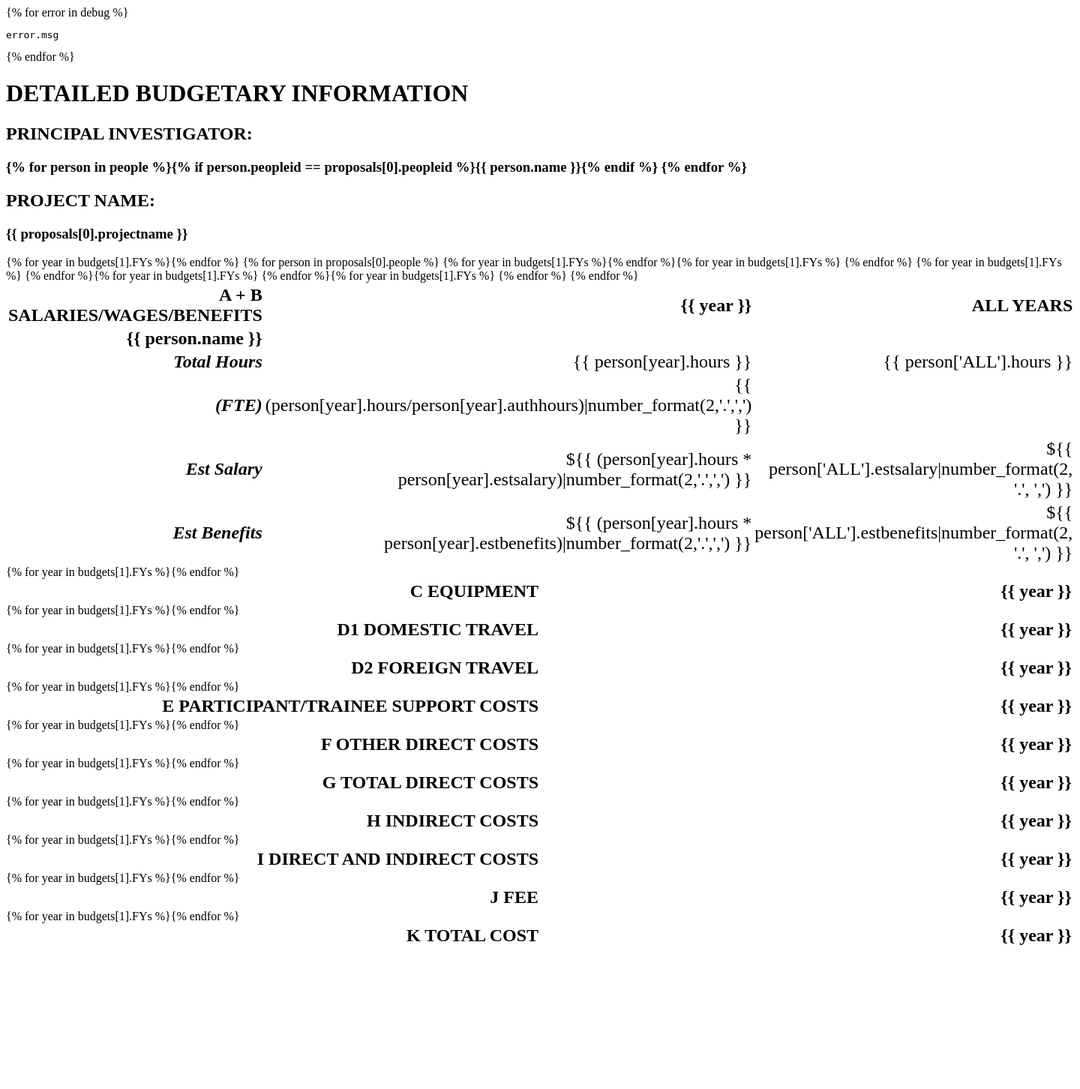
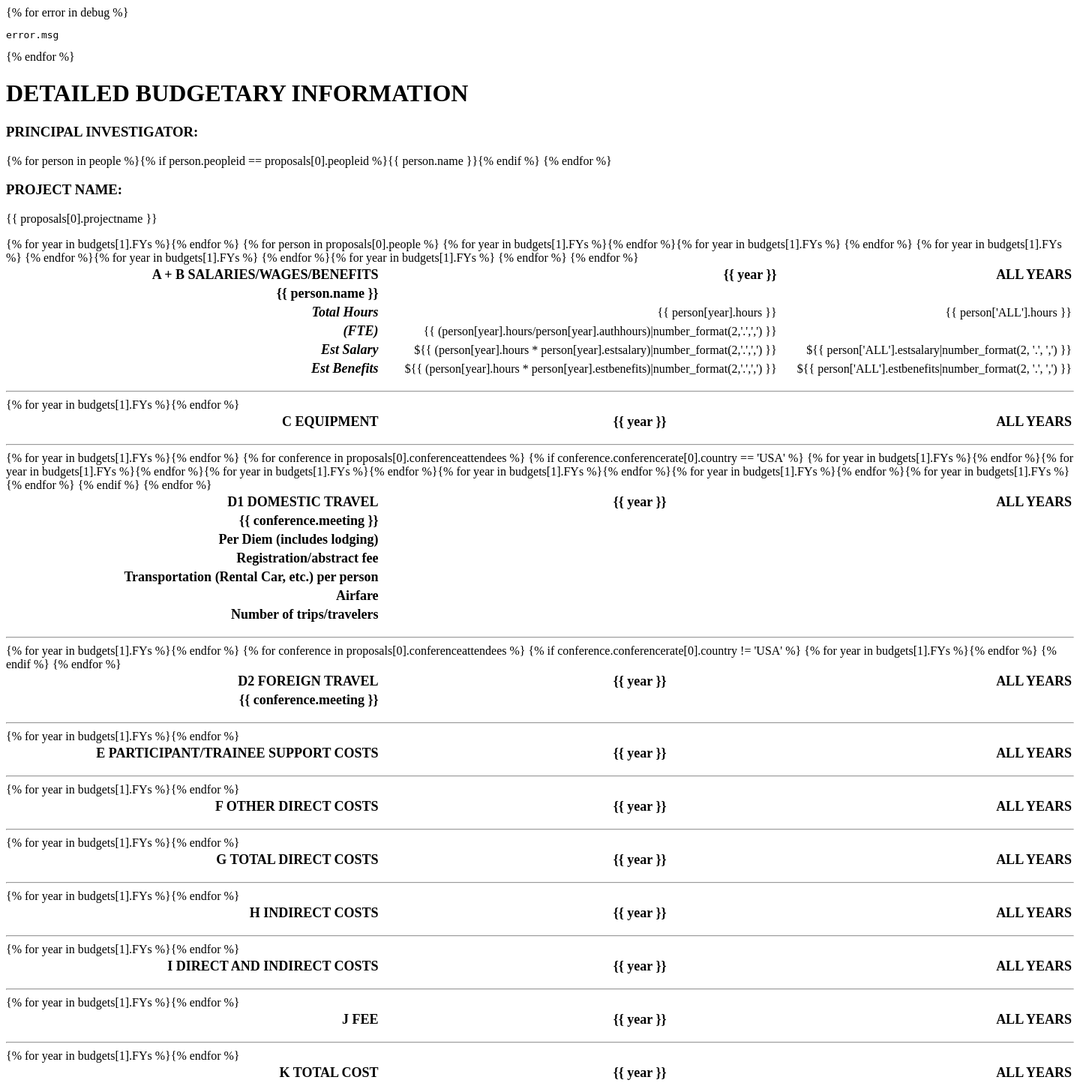
Before and after one commit to tthatcher95/Astro-Budget-Site, a PHP site: page /views/proposal-budget-details.html in a window 1440 px wide. Shown: the whole page at 75% size. Before the commit the page ends 1260 px from the top, so only its background shows below. Run offline with PHP 8.4, Linux system fonts and the light colour scheme; lists and menus that the app fills with data are empty.

Commit message:
More updates to the budget details view:
git-svn-id: http://subversion.wr.usgs.gov/repos/web/budget-proposals@7045 a6478e1e-ec95-11dc-b814-c3d4bc21ddcb

```diff
--- a/htdocs/css/budgetdetails.css
+++ b/htdocs/css/budgetdetails.css
@@ -3,11 +3,10 @@
 }
 
 th {
-  font-size: x-large;
+  font-size: large;
   text-align: right;
 }
 
 td {
-  font-size: x-large;
   text-align: right;
 }
--- a/htdocs/views/proposal-budget-details.html
+++ b/htdocs/views/proposal-budget-details.html
@@ -11,13 +11,13 @@
       <div class="container">
         <div id="title">
           <h1>DETAILED BUDGETARY INFORMATION</h1>
-          <h2>PRINCIPAL INVESTIGATOR:</h2>
-          <h3>{% for person in people %}{% if person.peopleid == proposals[0].peopleid %}{{ person.name }}{% endif %}
-          {% endfor %}</h3>
-          <h2>PROJECT NAME:</h2>
-          <h3>{{ proposals[0].projectname }}</h3>
+          <h3>PRINCIPAL INVESTIGATOR:</h3>
+          <p>{% for person in people %}{% if person.peopleid == proposals[0].peopleid %}{{ person.name }}{% endif %}
+          {% endfor %}</p>
+          <h3>PROJECT NAME:</h3>
+          <p>{{ proposals[0].projectname }}</p>
 
-          <table width=100%><tr><th align="left" width="50%">A + B SALARIES/WAGES/BENEFITS</th>
+          <table width=100%><tr><th align="left" width="35%">A + B SALARIES/WAGES/BENEFITS</th>
           {% for year in budgets[1].FYs %}<th>{{ year }}</th>{% endfor %}<th>ALL YEARS</th></tr>
           {% for person in proposals[0].people %}
           <tr><th>{{ person.name }}</th>{% for year in budgets[1].FYs %}<td></td>{% endfor %}<td></td></tr>
@@ -35,45 +35,71 @@
             </td>{% endfor %}<td>${{ person['ALL'].estbenefits|number_format(2, '.', ',') }}</tr>
           {% endfor %}
           </table>
+          <p/><hr/>
 
-          <table width=100%><tr><th align="left" width="50%">C EQUIPMENT</th>
-          {% for year in budgets[1].FYs %}<th>{{ year }}</th>{% endfor %}</tr>
+          <table width=100%><tr><th align="left" width="35%">C EQUIPMENT</th>
+          {% for year in budgets[1].FYs %}<th>{{ year }}</th>{% endfor %}<th>ALL YEARS</th></tr>
           </table>
+          <p/><hr/>
 
-          <table width=100%><tr><th align="left" width="50%">D1 DOMESTIC TRAVEL</th>
-          {% for year in budgets[1].FYs %}<th>{{ year }}</th>{% endfor %}</tr>
+          <table width=100%><tr><th align="left" width="35%">D1 DOMESTIC TRAVEL</th>
+          {% for year in budgets[1].FYs %}<th>{{ year }}</th>{% endfor %}<th>ALL YEARS</th></tr>
+          {% for conference in proposals[0].conferenceattendees %}
+          {% if conference.conferencerate[0].country == 'USA' %}
+          <tr><th>{{ conference.meeting }}</th>{% for year in budgets[1].FYs %}<td></td>{% endfor %}<td></td></tr>
+          <tr><th>Per Diem (includes lodging)</th>{% for year in budgets[1].FYs %}<td></td>{% endfor %}<td></td></tr>
+          <tr><th>Registration/abstract fee</th>{% for year in budgets[1].FYs %}<td></td>{% endfor %}<td></td></tr>
+          <tr><th>Transportation (Rental Car, etc.) per person</th>{% for year in budgets[1].FYs %}<td></td>{% endfor %}<td></td></tr>
+          <tr><th>Airfare</th>{% for year in budgets[1].FYs %}<td></td>{% endfor %}<td></td></tr>
+          <tr><th>Number of trips/travelers</th>{% for year in budgets[1].FYs %}<td></td>{% endfor %}<td></td></tr>
+          {% endif %}
+          {% endfor %}
           </table>
+          <p/><hr/>
 
-          <table width=100%><tr><th align="left" width="50%">D2 FOREIGN TRAVEL</th>
-          {% for year in budgets[1].FYs %}<th>{{ year }}</th>{% endfor %}</tr>
+          <table width=100%><tr><th align="left" width="35%">D2 FOREIGN TRAVEL</th>
+          {% for year in budgets[1].FYs %}<th>{{ year }}</th>{% endfor %}<th>ALL YEARS</th></tr>
+          {% for conference in proposals[0].conferenceattendees %}
+          {% if conference.conferencerate[0].country != 'USA' %}
+          <tr><th>{{ conference.meeting }}</th>{% for year in budgets[1].FYs %}<td></td>{% endfor %}<td></td></tr>
+
+          {% endif %}
+          {% endfor %}
           </table>
+          <p/><hr/>
 
-          <table width=100%><tr><th align="left" width="50%">E PARTICIPANT/TRAINEE SUPPORT COSTS</th>
-          {% for year in budgets[1].FYs %}<th>{{ year }}</th>{% endfor %}</tr>
+          <table width=100%><tr><th align="left" width="35%">E PARTICIPANT/TRAINEE SUPPORT COSTS</th>
+          {% for year in budgets[1].FYs %}<th>{{ year }}</th>{% endfor %}<th>ALL YEARS</th></tr>
           </table>
+          <p/><hr/>
 
-          <table width=100%><tr><th align="left" width="50%">F OTHER DIRECT COSTS</th>
-          {% for year in budgets[1].FYs %}<th>{{ year }}</th>{% endfor %}</tr>
+          <table width=100%><tr><th align="left" width="35%">F OTHER DIRECT COSTS</th>
+          {% for year in budgets[1].FYs %}<th>{{ year }}</th>{% endfor %}<th>ALL YEARS</th></tr>
           </table>
+          <p/><hr/>
 
-          <table width=100%><tr><th align="left" width="50%">G TOTAL DIRECT COSTS</th>
-          {% for year in budgets[1].FYs %}<th>{{ year }}</th>{% endfor %}</tr>
+          <table width=100%><tr><th align="left" width="35%">G TOTAL DIRECT COSTS</th>
+          {% for year in budgets[1].FYs %}<th>{{ year }}</th>{% endfor %}<th>ALL YEARS</th></tr>
           </table>
+          <p/><hr/>
 
-          <table width=100%><tr><th align="left" width="50%">H INDIRECT COSTS</th>
-          {% for year in budgets[1].FYs %}<th>{{ year }}</th>{% endfor %}</tr>
+          <table width=100%><tr><th align="left" width="35%">H INDIRECT COSTS</th>
+          {% for year in budgets[1].FYs %}<th>{{ year }}</th>{% endfor %}<th>ALL YEARS</th></tr>
           </table>
+          <p/><hr/>
 
-          <table width=100%><tr><th align="left" width="50%">I DIRECT AND INDIRECT COSTS</th>
-          {% for year in budgets[1].FYs %}<th>{{ year }}</th>{% endfor %}</tr>
+          <table width=100%><tr><th align="left" width="35%">I DIRECT AND INDIRECT COSTS</th>
+          {% for year in budgets[1].FYs %}<th>{{ year }}</th>{% endfor %}<th>ALL YEARS</th></tr>
           </table>
+          <p/><hr/>
 
-          <table width=100%><tr><th align="left" width="50%">J FEE</th>
-          {% for year in budgets[1].FYs %}<th>{{ year }}</th>{% endfor %}</tr>
+          <table width=100%><tr><th align="left" width="35%">J FEE</th>
+          {% for year in budgets[1].FYs %}<th>{{ year }}</th>{% endfor %}<th>ALL YEARS</th></tr>
           </table>
+          <p/><hr/>
 
-          <table width=100%><tr><th align="left" width="50%">K TOTAL COST</th>
-          {% for year in budgets[1].FYs %}<th>{{ year }}</th>{% endfor %}</tr>
+          <table width=100%><tr><th align="left" width="35%">K TOTAL COST</th>
+          {% for year in budgets[1].FYs %}<th>{{ year }}</th>{% endfor %}<th>ALL YEARS</th></tr>
           </table>
         </div>
       </div>
```
Also changed, not shown: htdocs/index.php (+15 -0 lines).
